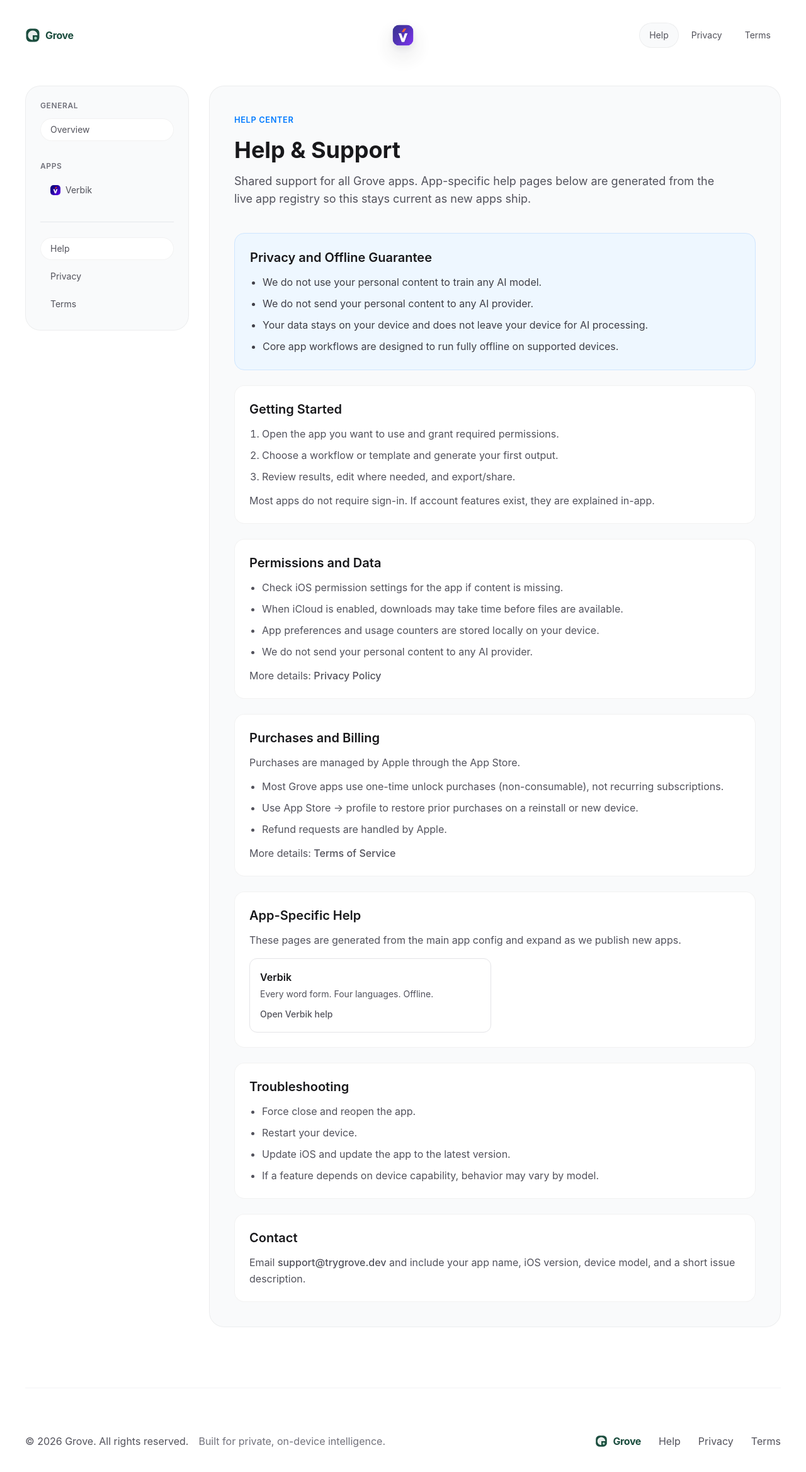
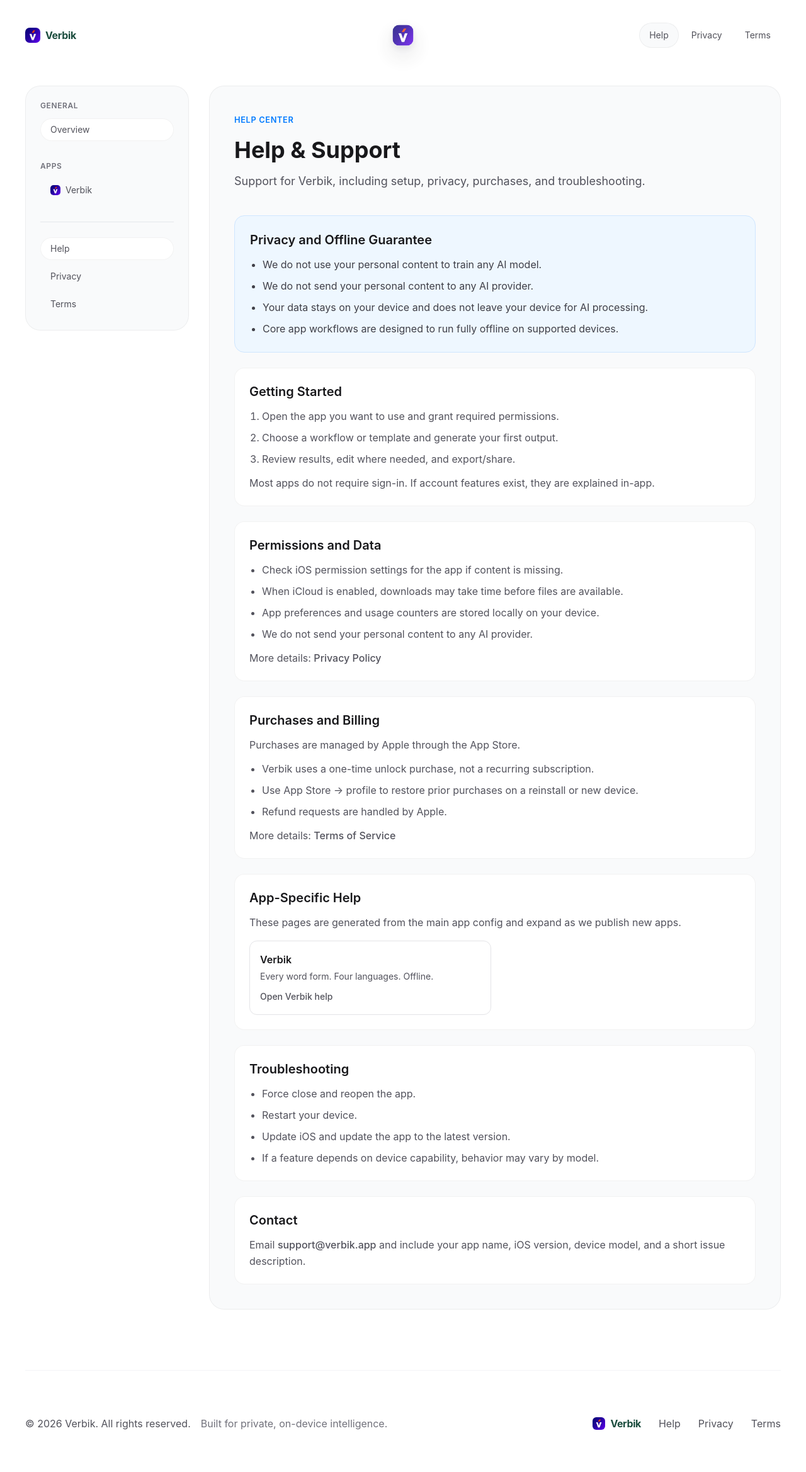
Before and after one commit to maxrross/verbik-site, a Next.js app: page /help in a window 1280 px wide. Shown: the top 2338 px of the page at 63% size. Built offline with nearby package versions, Linux system fonts and the light colour scheme.

Commit message:
Remove Grove branding from Verbik site

```diff
--- a/src/app/help/page.tsx
+++ b/src/app/help/page.tsx
@@ -4,7 +4,7 @@ import { buildPageMetadata } from "../../config/metadata";
 
 export const metadata = buildPageMetadata({
     title: "Help Center",
-    description: "Browse support docs, troubleshooting guides, and account help for Grove apps.",
+    description: "Browse Verbik support docs and troubleshooting guides.",
     path: "/help",
 });
 
@@ -16,7 +16,7 @@ export default function HelpIndex() {
             </small>
             <h1 className="text-3xl md:text-4xl font-bold text-zinc-900 mb-4">Help & Support</h1>
             <p className="text-zinc-600 text-base sm:text-lg mb-8 md:mb-10 max-w-3xl">
-                Shared support for all Grove apps. App-specific help pages below are generated from the live app registry so this stays current as new apps ship.
+                Support for Verbik, including setup, privacy, purchases, and troubleshooting.
             </p>
 
             <div className="space-y-5 md:space-y-6">
@@ -61,7 +61,7 @@ export default function HelpIndex() {
                         Purchases are managed by Apple through the App Store.
                     </p>
                     <ul className="list-disc pl-5 text-zinc-600 space-y-2">
-                        <li>Most Grove apps use one-time unlock purchases (non-consumable), not recurring subscriptions.</li>
+                        <li>Verbik uses a one-time unlock purchase, not a recurring subscription.</li>
                         <li>Use App Store → profile to restore prior purchases on a reinstall or new device.</li>
                         <li>Refund requests are handled by Apple.</li>
                     </ul>
--- a/src/app/privacy/page.tsx
+++ b/src/app/privacy/page.tsx
@@ -4,7 +4,7 @@ import { buildPageMetadata } from "../../config/metadata";
 
 export const metadata = buildPageMetadata({
     title: "Privacy Policy",
-    description: "Read how Grove apps handle permissions, local data, and on-device AI processing.",
+    description: "Read how Verbik handles permissions, local data, and on-device processing.",
     path: "/privacy",
 });
 
@@ -44,7 +44,7 @@ export default function PrivacyPage() {
                     <section>
                         <h2 className="text-xl font-semibold text-zinc-900 mb-2">Apps Covered by This Policy</h2>
                         <p className="mb-3">
-                            This policy applies across our published Grove apps and updates as new apps are added.
+                            This policy applies to Verbik.
                         </p>
                         <ul className="list-disc pl-5 space-y-2">
                             {apps.map((app) => (
--- a/src/app/terms/page.tsx
+++ b/src/app/terms/page.tsx
@@ -4,7 +4,7 @@ import { buildPageMetadata } from "../../config/metadata";
 
 export const metadata = buildPageMetadata({
     title: "Terms of Use",
-    description: "Review Grove's terms for app usage, subscriptions, and user responsibilities.",
+    description: "Review Verbik's terms for app usage, purchases, and user responsibilities.",
     path: "/terms",
 });
 
--- a/src/config/studio.ts
+++ b/src/config/studio.ts
@@ -1,9 +1,9 @@
 export const studio = {
-    name: "Grove",
-    organizationName: "Grove Studio",
+    name: "Verbik",
+    organizationName: "Verbik",
     headline: "Verbik",
     subheadline: "Every word form. Four languages. Offline.",
-    supportEmail: "support@trygrove.dev",
-    logoPath: "/icons/grove-logo.svg",
+    supportEmail: "support@verbik.app",
+    logoPath: "/app-icons/verbik.png",
     siteUrl: "https://verbik.app",
 };
```
Also changed, not shown: public/icons/grove-logo.svg (deleted).
